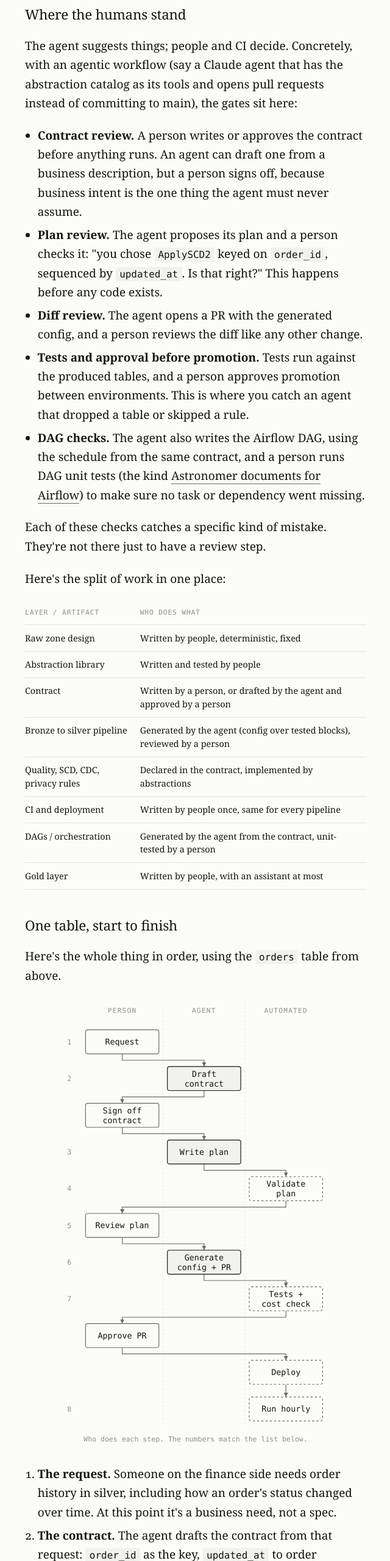
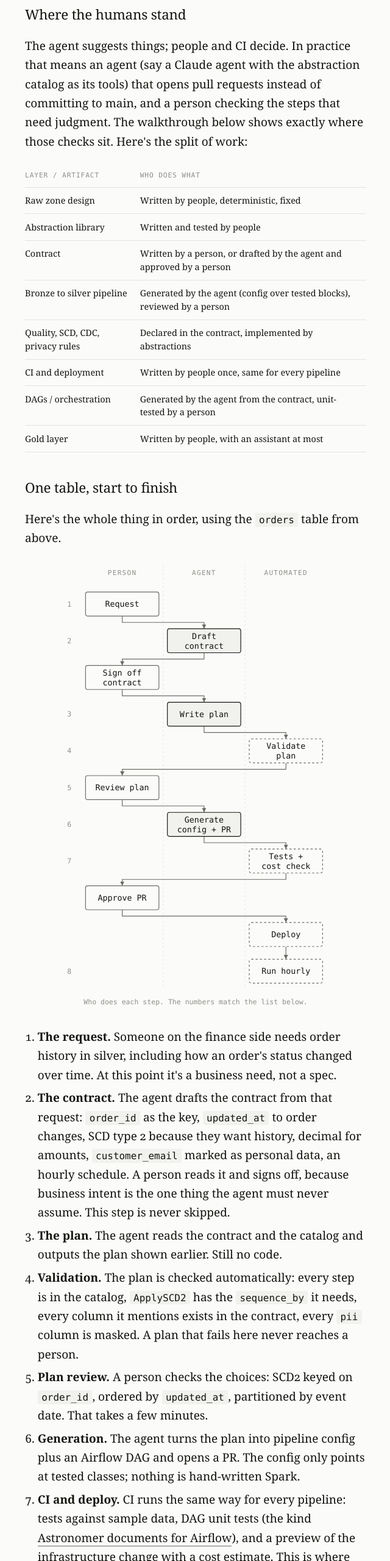
Before and after one commit to firasbouzazi/firasbouzazi.github.io, a plain HTML site: page posts/data-engineering-with-agents.html in a window 1280 px wide. Shown: the part 6764-9324 px from the top of the page at 61% size, without its empty margins (319-959 px from the left). Drawn offline with Linux system fonts and the light colour scheme.

Commit message:
Agents post: fix failure story, fold gates list into walkthrough

```diff
--- a/posts/data-engineering-with-agents.html
+++ b/posts/data-engineering-with-agents.html
@@ -167,19 +167,7 @@ steps:
 
       <h2>Where the humans stand</h2>
 
-      <p>The agent suggests things; people and CI decide. Concretely, with an agentic workflow (say a Claude agent that has the abstraction catalog as its tools and opens pull requests instead of committing to main), the gates sit here:</p>
-
-      <ul>
-        <li><strong>Contract review.</strong> A person writes or approves the contract before anything runs. An agent can draft one from a business description, but a person signs off, because business intent is the one thing the agent must never assume.</li>
-        <li><strong>Plan review.</strong> The agent proposes its plan and a person checks it: "you chose <code>ApplySCD2</code> keyed on <code>order_id</code>, sequenced by <code>updated_at</code>. Is that right?" This happens before any code exists.</li>
-        <li><strong>Diff review.</strong> The agent opens a PR with the generated config, and a person reviews the diff like any other change.</li>
-        <li><strong>Tests and approval before promotion.</strong> Tests run against the produced tables, and a person approves promotion between environments. This is where you catch an agent that dropped a table or skipped a rule.</li>
-        <li><strong>DAG checks.</strong> The agent also writes the Airflow DAG, using the schedule from the same contract, and a person runs DAG unit tests (the kind <a href="https://www.astronomer.io/docs/learn/testing-airflow">Astronomer documents for Airflow</a>) to make sure no task or dependency went missing.</li>
-      </ul>
-
-      <p>Each of these checks catches a specific kind of mistake. They're not there just to have a review step.</p>
-
-      <p>Here's the split of work in one place:</p>
+      <p>The agent suggests things; people and CI decide. In practice that means an agent (say a Claude agent with the abstraction catalog as its tools) that opens pull requests instead of committing to main, and a person checking the steps that need judgment. The walkthrough below shows exactly where those checks sit. Here's the split of work:</p>
 
       <div class="table-wrap">
         <table>
@@ -258,12 +246,12 @@ steps:
 
       <ol>
         <li><strong>The request.</strong> Someone on the finance side needs order history in silver, including how an order's status changed over time. At this point it's a business need, not a spec.</li>
-        <li><strong>The contract.</strong> The agent drafts the contract from that request: <code>order_id</code> as the key, <code>updated_at</code> to order changes, SCD type 2 because they want history, decimal for amounts, <code>customer_email</code> marked as personal data, an hourly schedule. A person reads it and signs off. This is where business intent gets pinned down, so it's never skipped.</li>
+        <li><strong>The contract.</strong> The agent drafts the contract from that request: <code>order_id</code> as the key, <code>updated_at</code> to order changes, SCD type 2 because they want history, decimal for amounts, <code>customer_email</code> marked as personal data, an hourly schedule. A person reads it and signs off, because business intent is the one thing the agent must never assume. This step is never skipped.</li>
         <li><strong>The plan.</strong> The agent reads the contract and the catalog and outputs the plan shown earlier. Still no code.</li>
         <li><strong>Validation.</strong> The plan is checked automatically: every step is in the catalog, <code>ApplySCD2</code> has the <code>sequence_by</code> it needs, every column it mentions exists in the contract, every <code>pii</code> column is masked. A plan that fails here never reaches a person.</li>
         <li><strong>Plan review.</strong> A person checks the choices: SCD2 keyed on <code>order_id</code>, ordered by <code>updated_at</code>, partitioned by event date. That takes a few minutes.</li>
         <li><strong>Generation.</strong> The agent turns the plan into pipeline config plus an Airflow DAG and opens a PR. The config only points at tested classes; nothing is hand-written Spark.</li>
-        <li><strong>CI and deploy.</strong> CI runs the same way for every pipeline: tests against sample data, DAG unit tests, and a preview of the infrastructure change with a cost estimate. Cluster size is capped by policy, so a generated pipeline can't quietly ask for a huge cluster. A person approves the PR and CI promotes it from dev to prod.</li>
+        <li><strong>CI and deploy.</strong> CI runs the same way for every pipeline: tests against sample data, DAG unit tests (the kind <a href="https://www.astronomer.io/docs/learn/testing-airflow">Astronomer documents for Airflow</a>), and a preview of the infrastructure change with a cost estimate. This is where you'd catch an agent that dropped a table or skipped a rule. Cluster size is capped by policy, so a generated pipeline can't quietly ask for a huge cluster. A person approves the PR and CI promotes it from dev to prod.</li>
         <li><strong>Running.</strong> Every hour the pipeline picks up what landed in raw and updates the silver table. If a bug shows up in a block later, it gets fixed once and the affected days are replayed from raw.</li>
       </ol>
 
@@ -277,7 +265,9 @@ steps:
 
       <p>The agent didn't do anything wrong. It built exactly what the contract said. The gap is that <strong>nothing checked the contract against the real source schema.</strong></p>
 
-      <p>The fix is another guardrail: a schema drift check that compares the live source schema to the contract at ingestion and flags differences for review, plus rescued-column capture in bronze so an undeclared field is never silently dropped. The agent can only be as good as the contract, so you need something that checks the contract against the real data. A better model wouldn't fix this. A simple schema check would.</p>
+      <p>The good news is that nothing was lost. <code>RawToBronze</code> captures columns the contract doesn't know about, so <code>loyalty_tier</code> sat in bronze the whole time. Nobody was looking at it. Once the contract is updated, the three weeks of silver can be backfilled from bronze.</p>
+
+      <p>What's missing is a guardrail: a schema drift check that compares the live source schema to the contract at ingestion and flags any difference for review, instead of waiting for an analyst to notice. The agent can only be as good as the contract, so you need something that checks the contract against the real data. A better model wouldn't fix this. A simple schema check would.</p>
 
       <h2>When not to use this</h2>
 
```
